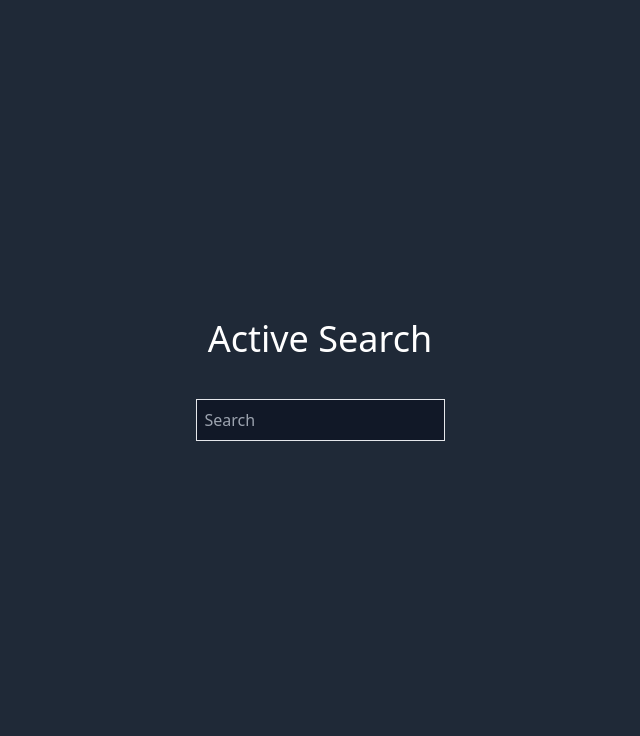
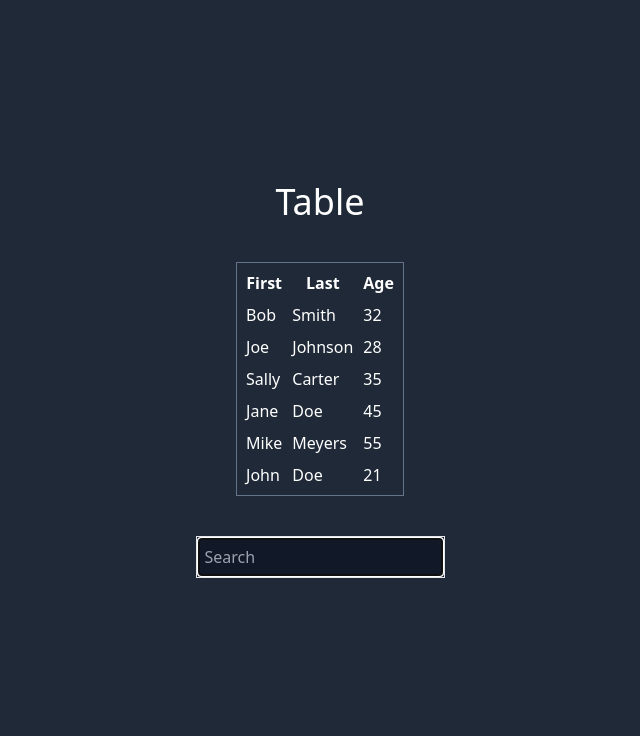
Before and after one commit to adamkowalskisimspace/htmx-slides, a FastAPI app: page /slides/1 in a window 1280 px wide. Shown: the top 736 px of the page, without its empty margins (320-960 px from the left). Run offline with FastAPI, Linux system fonts and the light colour scheme; some libraries are stand-ins or nearby versions.

Commit message:
table example

```diff
--- a/main.py
+++ b/main.py
@@ -1,38 +1,15 @@
-from pathlib import Path
-from fastapi import FastAPI, Request
-from fastapi.responses import HTMLResponse, RedirectResponse
-from fastapi.templating import Jinja2Templates
+from fastapi import FastAPI
+from fastapi.responses import RedirectResponse
 
-from slides import counter
+from slides import counter, table, slides
 
 app = FastAPI()
 
 app.include_router(counter.router)
-
-templates = Jinja2Templates(directory="templates")
+app.include_router(table.router)
+app.include_router(slides.router)
 
 
 @app.get("/", response_class=RedirectResponse)
 def read_root():
     return RedirectResponse(url="/slides/0")
-
-
-@app.get("/slides/{slide}", response_class=HTMLResponse)
-def read_slide(slide: int, request: Request):
-    next_slide_exists = Path(f"templates/slides/{slide + 1}.html").exists()
-    print(
-        {
-            "current": slide,
-            "previous": slide - 1 if slide != 0 else None,
-            "next": slide + 1 if next_slide_exists else None,
-        }
-    )
-    return templates.TemplateResponse(
-        request=request,
-        name=f"/slides/{slide}.html",
-        context={
-            "current": slide,
-            "previous": slide - 1 if slide != 0 else None,
-            "next": slide + 1 if next_slide_exists else None,
-        },
-    )
--- /dev/null
+++ b/slides/table.py
@@ -0,0 +1,50 @@
+import asyncio
+from typing import TypedDict
+from fastapi import APIRouter, Request
+from fastapi.responses import HTMLResponse
+from fastapi.templating import Jinja2Templates
+
+router = APIRouter()
+
+templates = Jinja2Templates(directory="templates")
+
+
+class Person(TypedDict):
+    first: str
+    last: str
+    age: int
+
+
+people: list[Person] = [
+    {"first": "Bob", "last": "Smith", "age": 32},
+    {"first": "Joe", "last": "Johnson", "age": 28},
+    {"first": "Sally", "last": "Carter", "age": 35},
+    {"first": "Jane", "last": "Doe", "age": 45},
+    {"first": "Mike", "last": "Meyers", "age": 55},
+    {"first": "John", "last": "Doe", "age": 21},
+]
+
+
+def filtered_people(search: str) -> list[Person]:
+    filtered: list[Person] = []
+    for person in people:
+        first = person["first"].lower()
+        if first.startswith(search):
+            filtered.append(person)
+    return filtered
+
+
+@router.get("/table", response_class=HTMLResponse)
+async def read_table(request: Request):
+    data = request.query_params
+    search = data.get("search")
+    if search is None:
+        print("sleeping")
+        await asyncio.sleep(1)
+        search = ""
+    people = filtered_people(search.lower())
+    return templates.TemplateResponse(
+        request=request,
+        name=f"/table.html",
+        context={"people": people},
+    )
--- /dev/null
+++ b/templates/icons/indicator.html
@@ -0,0 +1,14 @@
+<svg
+    xmlns="http://www.w3.org/2000/svg"
+    fill="none"
+    viewBox="0 0 24 24"
+    stroke-width="1.5"
+    stroke="currentColor"
+    class="size-6"
+>
+    <path
+        stroke-linecap="round"
+        stroke-linejoin="round"
+        d="M9.813 15.904 9 18.75l-.813-2.846a4.5 4.5 0 0 0-3.09-3.09L2.25 12l2.846-.813a4.5 4.5 0 0 0 3.09-3.09L9 5.25l.813 2.846a4.5 4.5 0 0 0 3.09 3.09L15.75 12l-2.846.813a4.5 4.5 0 0 0-3.09 3.09ZM18.259 8.715 18 9.75l-.259-1.035a3.375 3.375 0 0 0-2.455-2.456L14.25 6l1.036-.259a3.375 3.375 0 0 0 2.455-2.456L18 2.25l.259 1.035a3.375 3.375 0 0 0 2.456 2.456L21.75 6l-1.035.259a3.375 3.375 0 0 0-2.456 2.456ZM16.894 20.567 16.5 21.75l-.394-1.183a2.25 2.25 0 0 0-1.423-1.423L13.5 18.75l1.183-.394a2.25 2.25 0 0 0 1.423-1.423l.394-1.183.394 1.183a2.25 2.25 0 0 0 1.423 1.423l1.183.394-1.183.394a2.25 2.25 0 0 0-1.423 1.423Z"
+    />
+</svg>
--- a/templates/slides/1.html
+++ b/templates/slides/1.html
@@ -1,14 +1,21 @@
 {% extends 'slide.html' %} {% block content %}
-<h1 class="text-4xl">Active Search</h1>
+<h1 class="text-4xl">Table</h1>
 
-<div hx-get="/active_search/table" />
+<div hx-get="/table" hx-trigger="load">
+    {% include "icons/indicator.html" %}
+</div>
 
 <form>
     <input
         type="search"
         name="search"
         placeholder="Search"
+        autofocus
         class="border p-2 bg-gray-900 text-white"
+        hx-get="/table"
+        hx-trigger="keyup delay:100ms changed"
+        hx-target="#table"
+        hx-swap="outerHTML"
     />
 </form>
 {% endblock %}
--- a/templates/table.html
+++ b/templates/table.html
@@ -1,4 +1,7 @@
-<table class="border-separate border-spacing-2 border border-slate-500">
+<table
+    id="table"
+    class="border-separate border-spacing-2 border border-slate-500"
+>
     <thead>
         <tr>
             <th>First</th>
@@ -7,20 +10,12 @@
         </tr>
     </thead>
     <tbody>
+        {% for person in people %}
         <tr>
-            <td>Bob</td>
-            <td>Smith</td>
-            <td>32</td>
+            <td>{{person.first}}</td>
+            <td>{{person.last}}</td>
+            <td>{{person.age}}</td>
         </tr>
-        <tr>
-            <td>Joe</td>
-            <td>Johnson</td>
-            <td>28</td>
-        </tr>
-        <tr>
-            <td>Sally</td>
-            <td>Carter</td>
-            <td>35</td>
-        </tr>
+        {% endfor %}
     </tbody>
 </table>
```
Also changed, not shown: slides/slides.py (added, +23 -0 lines).
